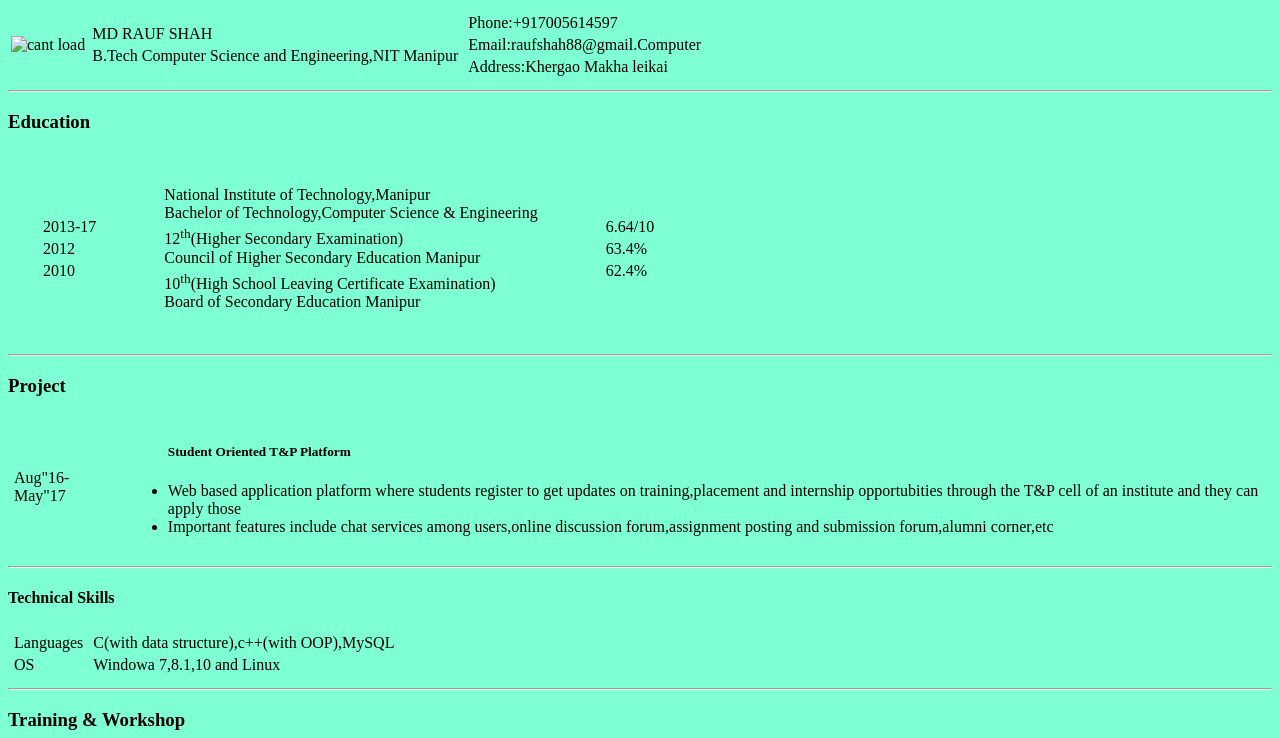
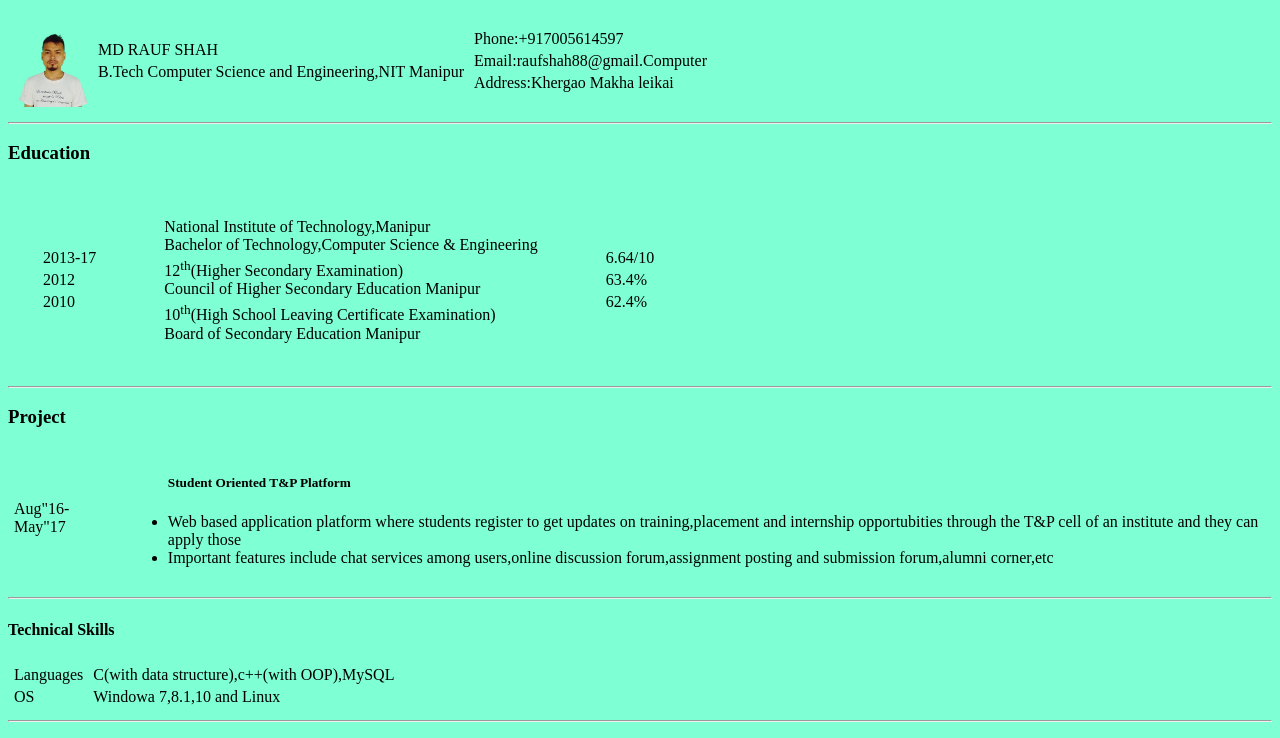
Before and after one commit to raufshah/first, a plain HTML site: page resume.html in a window 1280 px wide. Shown: the top 738 px of the page. Drawn offline with Linux system fonts and the light colour scheme; the site is published under a folder, as on GitHub Pages, so addresses that start at the root find nothing.

Commit message:
Update resume.html

```diff
--- a/resume.html
+++ b/resume.html
@@ -12,7 +12,7 @@
     <table>
         <tr>
             <td>
-                   <img src="/first/img/passport-removebg-preview.png
+                   <img src="img/passport-removebg-preview.png
 " alt=" cant load " width="80">
             </td>
             <td>
```
